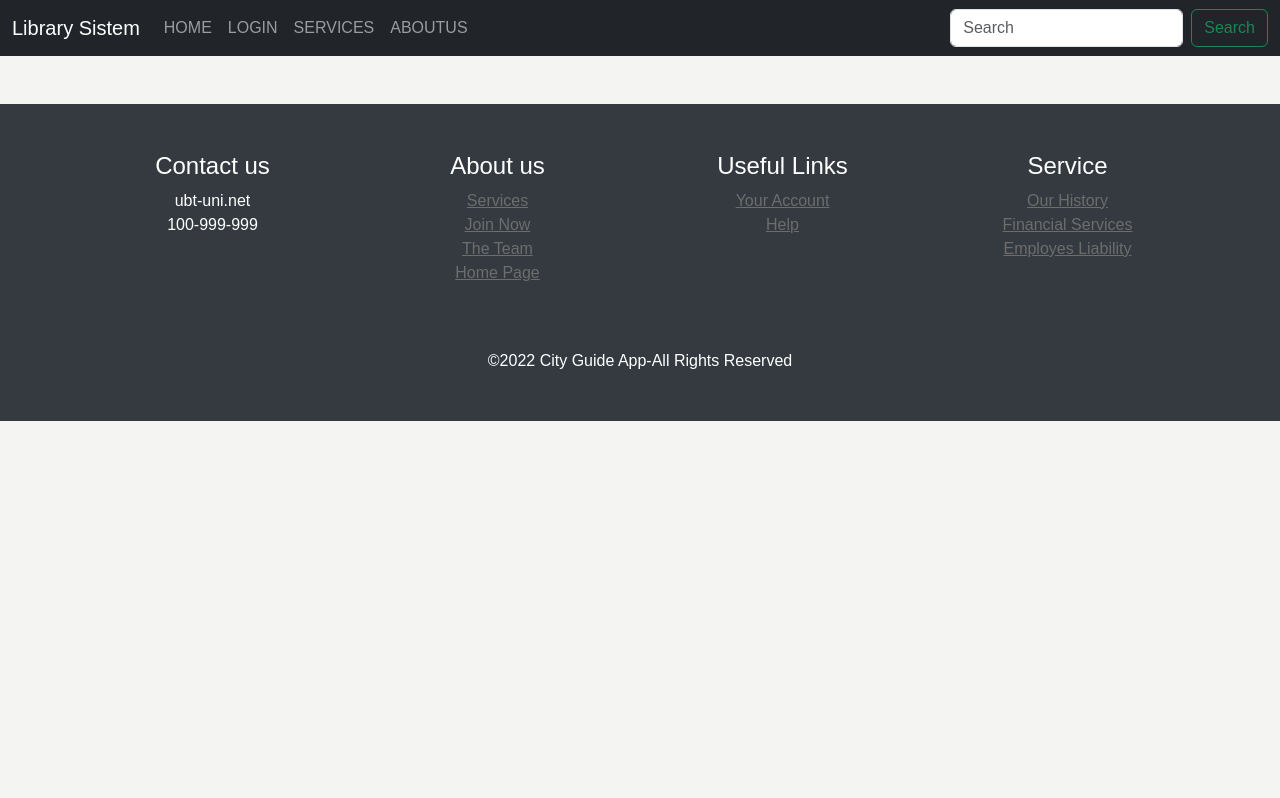
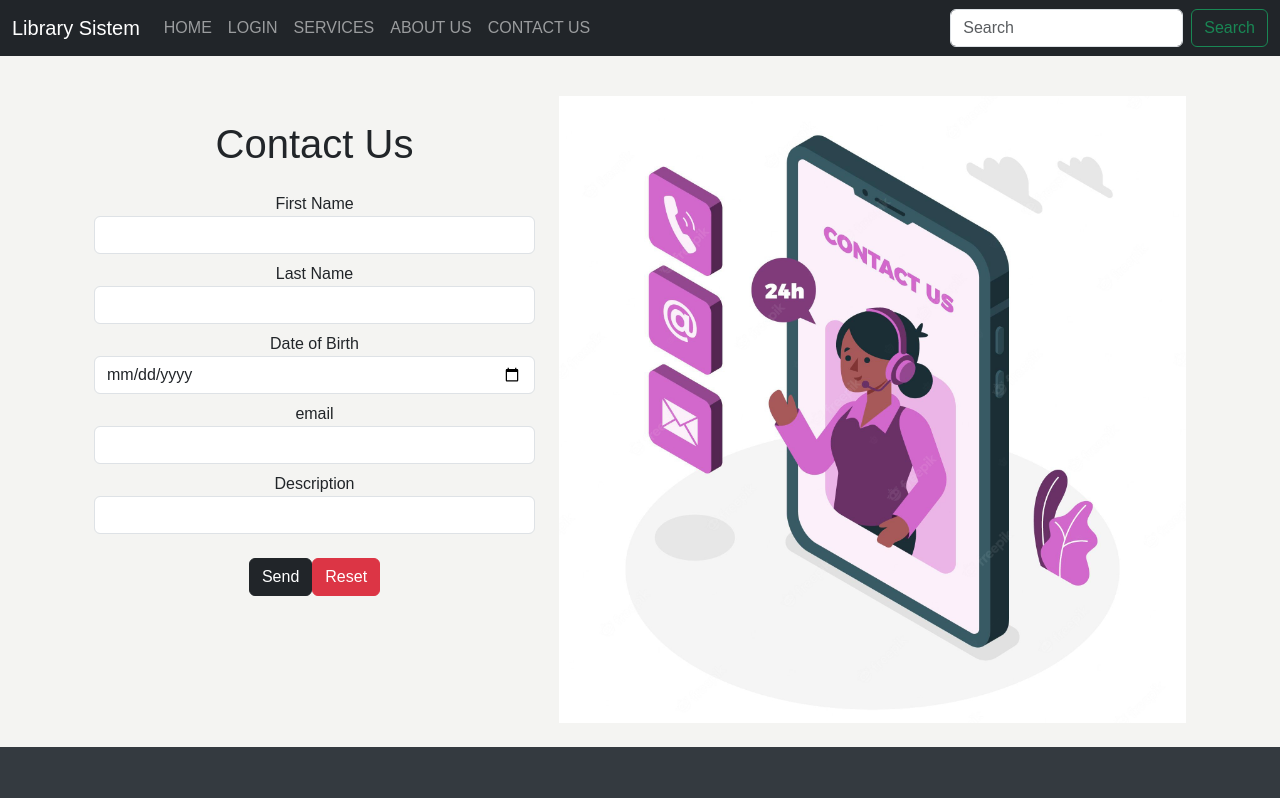
Before and after one commit to MedinaSekiraqa/Praktika-projekti, a React (Create React App) app: page /contactus in a window 1280 px wide. Shown: the top 798 px of the page. Built offline with nearby package versions, Linux system fonts and the light colour scheme.

Commit message:
Ndryshimet e detyres se 4

```diff
--- a/src/App.js
+++ b/src/App.js
@@ -8,6 +8,7 @@ import Home from "./components/pages/Home"
 import Services from './components/pages/Services'
 import AboutUs from './components/pages/AboutUs';
 import Biografy from './components/pages/Biografy';
+import ContactUs from './components/pages/ContactUs';
 
 //React Router Import
 import { Route, Routes}from "react-router-dom"
@@ -34,6 +35,7 @@ function App() {
         <Route path="/services" element={<Services/>}/>
         <Route path="/aboutus" element={<AboutUs/>}/>
         <Route path="/biografy" element={<Biografy/>}/>
+        <Route path="/contactus" element={<ContactUs/>}/>
        </Routes>
 
 
--- a/src/components/layouts/Navbar.js
+++ b/src/components/layouts/Navbar.js
@@ -21,7 +21,8 @@ function NavScrollExample() {
             <Nav.Link as={Link} to={"/home"}>Home</Nav.Link>
             <Nav.Link as={Link} to={"/Login"}>LogIn</Nav.Link>
             <Nav.Link as={Link} to={"/services"}>Services</Nav.Link>
-            <Nav.Link as={Link} to={"/aboutus"}>AboutUs</Nav.Link>
+            <Nav.Link as={Link} to={"/aboutus"}>About Us</Nav.Link>
+            <Nav.Link as={Link} to={"/contactus"}>Contact Us</Nav.Link>
 
 
           </Nav>
--- /dev/null
+++ b/src/components/pages/ContactForm.js
@@ -0,0 +1,63 @@
+import React from 'react'
+import {Formik, Form} from 'formik'
+import { TextField } from './TextField'
+import * as Yup from 'yup';
+
+//import * as moment from 'moment'
+
+
+
+export const ContactForm = () => {
+    const validate=Yup.object({
+        firstName: Yup.string()
+        .max(15, 'Must be 15 characters or less')
+        .required('Required'),
+        lastName: Yup.string()
+        .max(20, 'Must be 20 characters or less')
+        .required('Required'),
+        age:Yup.string()
+      .required("DOB is Required")
+      .test("DOB", "Please choose a valid date of birth", (value) => {
+        //return moment().diff(moment(value), "years") >= 10;
+      }),
+      email: Yup.string()
+      .email('Email i invalid')
+      .required('Email is required'),
+      description: Yup.string()
+      .max(50, 'Must be 15 characters or more')
+      .required('Required'),
+
+    })
+    return(
+      <Formik
+        initialValues={{
+            firstName: '',
+            lastName: '',
+            age: '',
+            email: '',
+            description: ''
+        }}
+        validationSchema={validate}
+        onSubmit={values=>{
+            console.log(values)
+        }}
+
+      >
+        {formik =>(
+           <div>
+                <h1 className='my-4 font-weight-bold-display-4'>Contact Us</h1>
+
+                <Form>
+                    <TextField label="First Name" name="firstName" type="text"/>
+                    <TextField label="Last Name" name="last tName" type="text"/>
+                    <TextField label="Date of Birth" name="date of birth" type="date"/>
+                    <TextField label="email" name="email" type="email"/>
+                    <TextField label="Description" name="description" type="text"/>
+                    <button className="btn btn-dark mt-3" type="submit">Send</button>
+                    <button className="btn btn-danger mt-3 ml-3" type="reset">Reset</button>
+                </Form>
+           </div>
+        )}
+      </Formik>
+    )
+}
--- /dev/null
+++ b/src/components/pages/ContactUs.js
@@ -0,0 +1,24 @@
+import * as React from "react";
+import {ContactForm} from './ContactForm';
+import { Container } from "react-bootstrap";
+import contactImg1 from '../../assets/contactus.jpg';
+
+export default function Contact(){
+    return(
+        <Container>
+             <div className="container mt-3">
+            <div className="row">
+                <div className="col-md-5">
+                    <ContactForm/>
+                </div>
+                <div className="col-md-7">
+                    <img className="img-fluid w-1" src={contactImg1} alt=""/>
+                </div>
+
+            </div>
+        </div>
+        </Container>
+
+
+    );
+}
--- a/src/components/pages/Signup.js
+++ b/src/components/pages/Signup.js
@@ -40,7 +40,7 @@ export const Signup = () => {
       >
         {formik =>(
            <div>
-                <h1 className='my-4 font-weight-bold-display-4'>Sign Up</h1>
+                <h1 className='my-4 font-weight-bold-display-4'>Log In</h1>
 
                 <Form>
                     <TextField label="First Name" name="firstName" type="text"/>
```
Also changed, not shown: src/assets/contactus.jpg (added).
